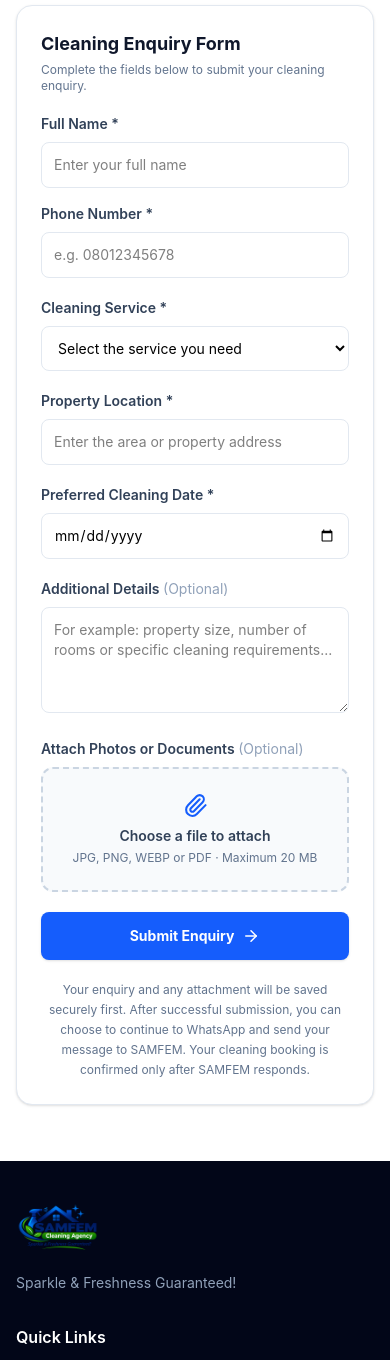
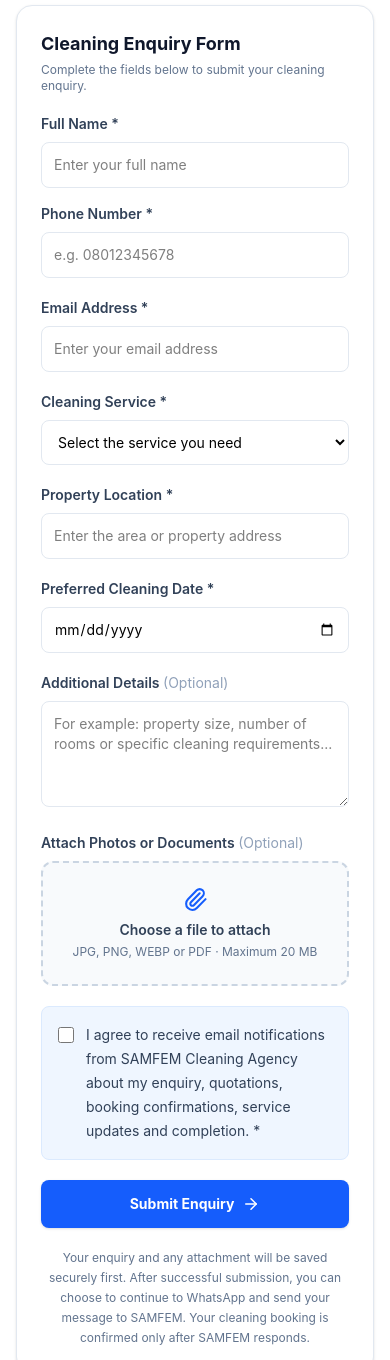
Before and after one commit to femixdigital/samfem-cleaning-agency, a React (Vite) app: page / in a window 390 px wide. Shown: the part 8666-10026 px from the top of the page. Built offline with nearby package versions, Linux system fonts and the light colour scheme; no server answers; the database is empty.

Commit message:
Add customer email fields and admin email support

```diff
--- a/src/components/Contact.tsx
+++ b/src/components/Contact.tsx
@@ -75,6 +75,9 @@ const Contact = () => {
     const enquiry = {
       full_name: String(formData.get('name') || '').trim(),
       phone: String(formData.get('phone') || '').trim(),
+      email: String(formData.get('email') || '').trim().toLowerCase(),
+      email_notifications_enabled: formData.get('email-consent') === 'on',
+      notification_consent_at: new Date().toISOString(),
       service: String(formData.get('service') || ''),
       property_location: String(formData.get('location') || '').trim(),
       preferred_date: String(formData.get('date') || ''),
@@ -339,6 +342,25 @@ Please let me know the available options and quotation. Thank you.`
 
             <div>
               <label
+                htmlFor="customer-email"
+                className="mb-2 block text-sm font-semibold text-slate-700"
+              >
+                Email Address *
+              </label>
+
+              <input
+                id="customer-email"
+                name="email"
+                type="email"
+                autoComplete="email"
+                required
+                placeholder="Enter your email address"
+                className="w-full rounded-lg border border-slate-200 px-3 py-3 text-sm outline-none transition focus:border-blue-500 focus:ring-2 focus:ring-blue-100"
+              />
+            </div>
+
+            <div>
+              <label
                 htmlFor="cleaning-service"
                 className="mb-2 block text-sm font-semibold text-slate-700"
               >
@@ -491,6 +513,23 @@ Please let me know the available options and quotation. Thank you.`
               )}
             </div>
 
+            <div className="rounded-lg border border-blue-100 bg-blue-50 p-4">
+              <label className="flex cursor-pointer items-start gap-3">
+                <input
+                  type="checkbox"
+                  name="email-consent"
+                  required
+                  className="mt-1 h-4 w-4 shrink-0 accent-blue-600"
+                />
+
+                <span className="text-sm leading-6 text-slate-700">
+                  I agree to receive email notifications from SAMFEM Cleaning
+                  Agency about my enquiry, quotations, booking confirmations,
+                  service updates and completion. *
+                </span>
+              </label>
+            </div>
+
             <button
               type="submit"
               disabled={isSubmitting}
--- a/src/pages/AdminDashboard.tsx
+++ b/src/pages/AdminDashboard.tsx
@@ -7,6 +7,7 @@ import {
   Clock,
   CheckCircle,
   MessageCircle,
+  Mail,
   Search,
   Download,
   Trash2,
@@ -28,6 +29,9 @@ type Enquiry = {
   id: string
   full_name: string
   phone: string
+  email: string | null
+  email_notifications_enabled: boolean
+  notification_consent_at: string | null
   service: string
   property_location: string
   preferred_date: string
@@ -287,6 +291,7 @@ export default function AdminDashboard() {
       const searchableText = [
         item.full_name,
         item.phone,
+        item.email || '',
         item.service,
         item.property_location,
         item.details || '',
@@ -367,6 +372,8 @@ export default function AdminDashboard() {
     const headers = [
       'Customer Name',
       'Phone',
+      'Email',
+      'Email Notifications Enabled',
       'Service',
       'Location',
       'Preferred Date',
@@ -382,6 +389,8 @@ export default function AdminDashboard() {
     const rows = filteredEnquiries.map(item => [
       item.full_name,
       item.phone,
+      item.email || '',
+      item.email_notifications_enabled ? 'Yes' : 'No',
       item.service,
       item.property_location,
       item.preferred_date,
@@ -713,6 +722,10 @@ export default function AdminDashboard() {
                         </div>
 
                         <div className="mt-3 grid gap-2 text-sm text-slate-600 sm:grid-cols-2">
+                          <p className="flex items-center gap-2 break-all">
+                            <Mail size={14} className="shrink-0 text-slate-400" />
+                            {item.email || 'Email not provided'}
+                          </p>
                           <p className="flex items-center gap-2">
                             <Phone size={14} className="shrink-0 text-slate-400" />
                             {item.phone}
@@ -756,6 +769,20 @@ export default function AdminDashboard() {
                           <Phone size={15} />
                           Call
                         </a>
+
+                        {item.email ? (
+                          <a
+                            href={`mailto:${item.email}`}
+                            className="inline-flex flex-1 items-center justify-center gap-2 rounded-lg border border-blue-200 px-3 py-2.5 text-xs font-bold text-blue-700 transition hover:bg-blue-50 lg:flex-none"
+                          >
+                            <Mail size={15} />
+                            Email Customer
+                          </a>
+                        ) : (
+                          <span className="text-center text-xs text-slate-400">
+                            No email available
+                          </span>
+                        )}
 
                         <a
                           href={`https://wa.me/${whatsappNumber}?text=${whatsappMessage}`}
@@ -858,6 +885,8 @@ export default function AdminDashboard() {
             <div className="mt-6 space-y-4 text-sm">
               {[
                 ['Phone', selectedEnquiry.phone],
+                ['Email', selectedEnquiry.email || 'Not provided'],
+                ['Email notifications consent', selectedEnquiry.email_notifications_enabled ? 'Yes' : 'No'],
                 ['Service', selectedEnquiry.service],
                 ['Property location', selectedEnquiry.property_location],
                 ['Preferred date', formatDate(selectedEnquiry.preferred_date)],
@@ -997,7 +1026,17 @@ export default function AdminDashboard() {
               </div>
             </div>
 
-            <div className="mt-6 flex gap-2">
+            <div className="mt-6 flex flex-wrap gap-2">
+              {selectedEnquiry.email && (
+                <a
+                  href={`mailto:${selectedEnquiry.email}`}
+                  className="flex flex-1 items-center justify-center gap-2 rounded-lg bg-blue-600 px-4 py-3 text-sm font-bold text-white hover:bg-blue-700"
+                >
+                  <Mail size={17} />
+                  Email
+                </a>
+              )}
+
               <a
                 href={`https://wa.me/${getWhatsAppNumber(selectedEnquiry.phone)}`}
                 target="_blank"
```
